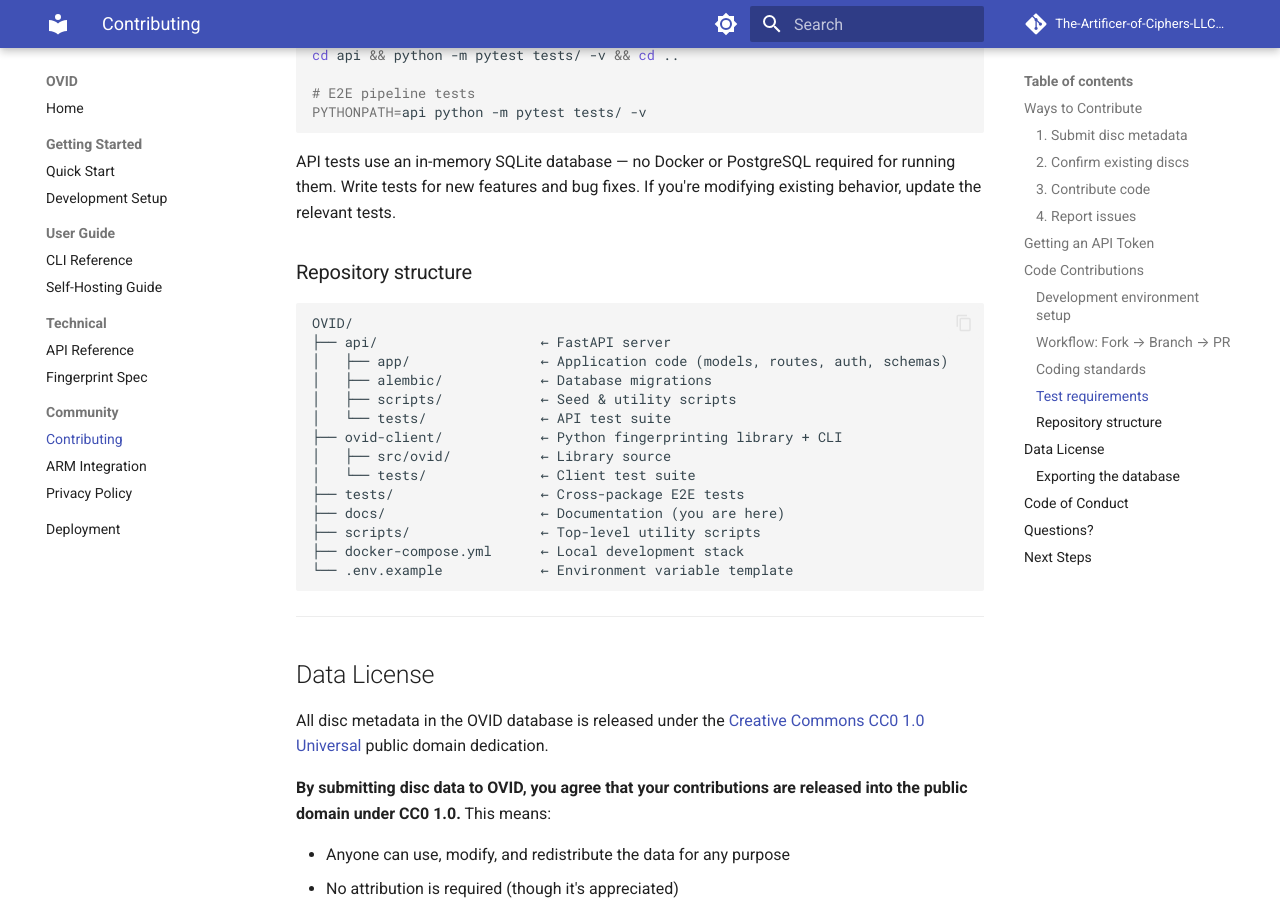
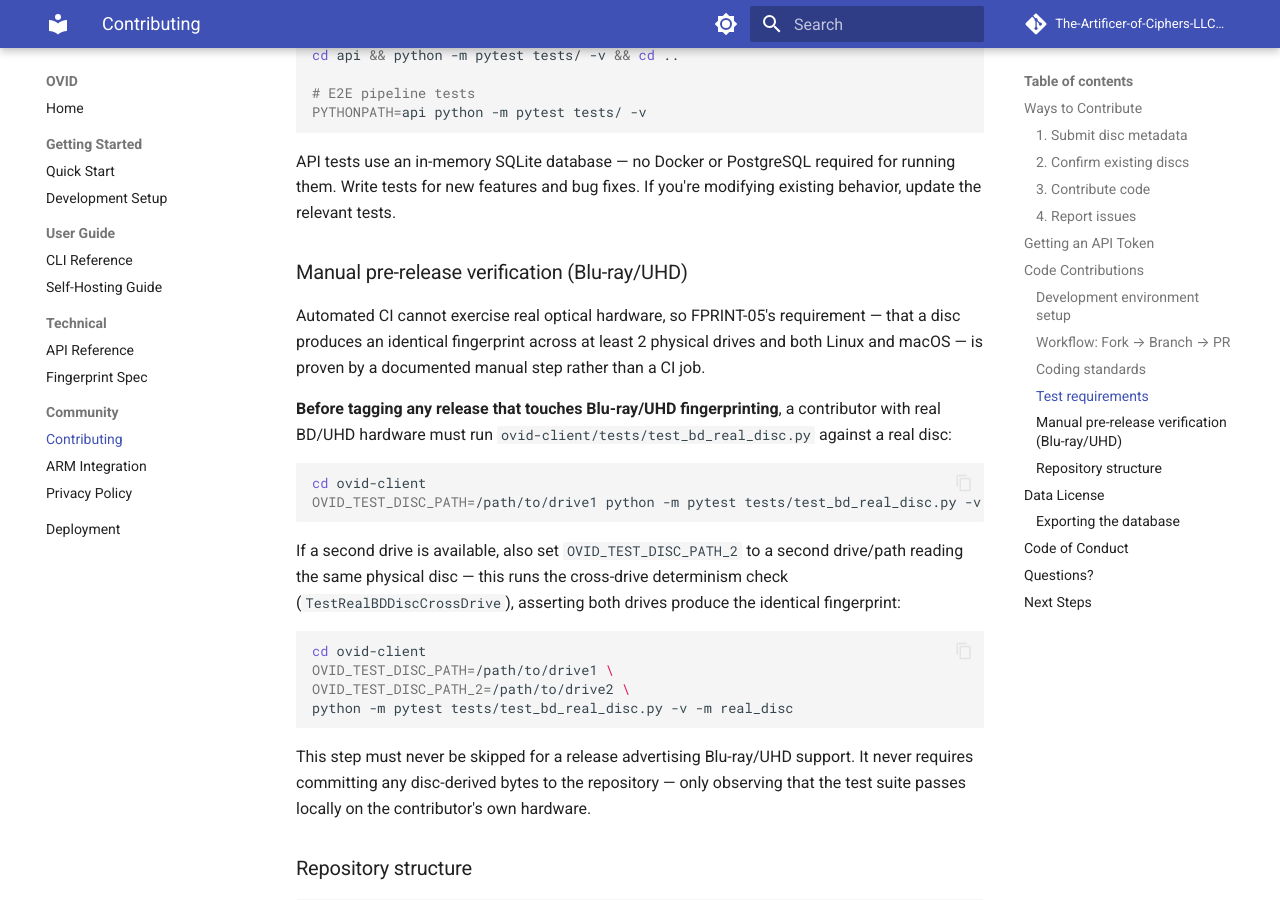
Before and after one commit to The-Artificer-of-Ciphers-LLC/OVID, an MkDocs documentation site: the page built from docs/contributing.md, in a window 1280 px wide and 900 px high, scrolled down 3344 px. Built offline with MkDocs 1.6.1 and Material for MkDocs 9.7.7, drawn with Linux system fonts in a browser that asks for light colours; comment, search, counter and statistics services are not loaded.

Commit message:
docs(04-06): document manual cross-drive BD/UHD verification step
- Add 'Manual pre-release verification (Blu-ray/UHD)' subsection to
  contributing.md, next to the automated test-running instructions
- References OVID_TEST_DISC_PATH / OVID_TEST_DISC_PATH_2 and
  test_bd_real_disc.py::TestRealBDDiscCrossDrive so FPRINT-05's
  >=2-drive determinism requirement can't be silently skipped
  before a release

````diff
--- a/docs/contributing.md
+++ b/docs/contributing.md
@@ -144,6 +144,28 @@
 
 API tests use an in-memory SQLite database — no Docker or PostgreSQL required for running them. Write tests for new features and bug fixes. If you're modifying existing behavior, update the relevant tests.
 
+### Manual pre-release verification (Blu-ray/UHD)
+
+Automated CI cannot exercise real optical hardware, so FPRINT-05's requirement — that a disc produces an identical fingerprint across at least 2 physical drives and both Linux and macOS — is proven by a documented manual step rather than a CI job.
+
+**Before tagging any release that touches Blu-ray/UHD fingerprinting**, a contributor with real BD/UHD hardware must run `ovid-client/tests/test_bd_real_disc.py` against a real disc:
+
+```bash
+cd ovid-client
+OVID_TEST_DISC_PATH=/path/to/drive1 python -m pytest tests/test_bd_real_disc.py -v -m real_disc
+```
+
+If a second drive is available, also set `OVID_TEST_DISC_PATH_2` to a second drive/path reading the same physical disc — this runs the cross-drive determinism check (`TestRealBDDiscCrossDrive`), asserting both drives produce the identical fingerprint:
+
+```bash
+cd ovid-client
+OVID_TEST_DISC_PATH=/path/to/drive1 \
+OVID_TEST_DISC_PATH_2=/path/to/drive2 \
+python -m pytest tests/test_bd_real_disc.py -v -m real_disc
+```
+
+This step must never be skipped for a release advertising Blu-ray/UHD support. It never requires committing any disc-derived bytes to the repository — only observing that the test suite passes locally on the contributor's own hardware.
+
 ### Repository structure
 
 ```
````
